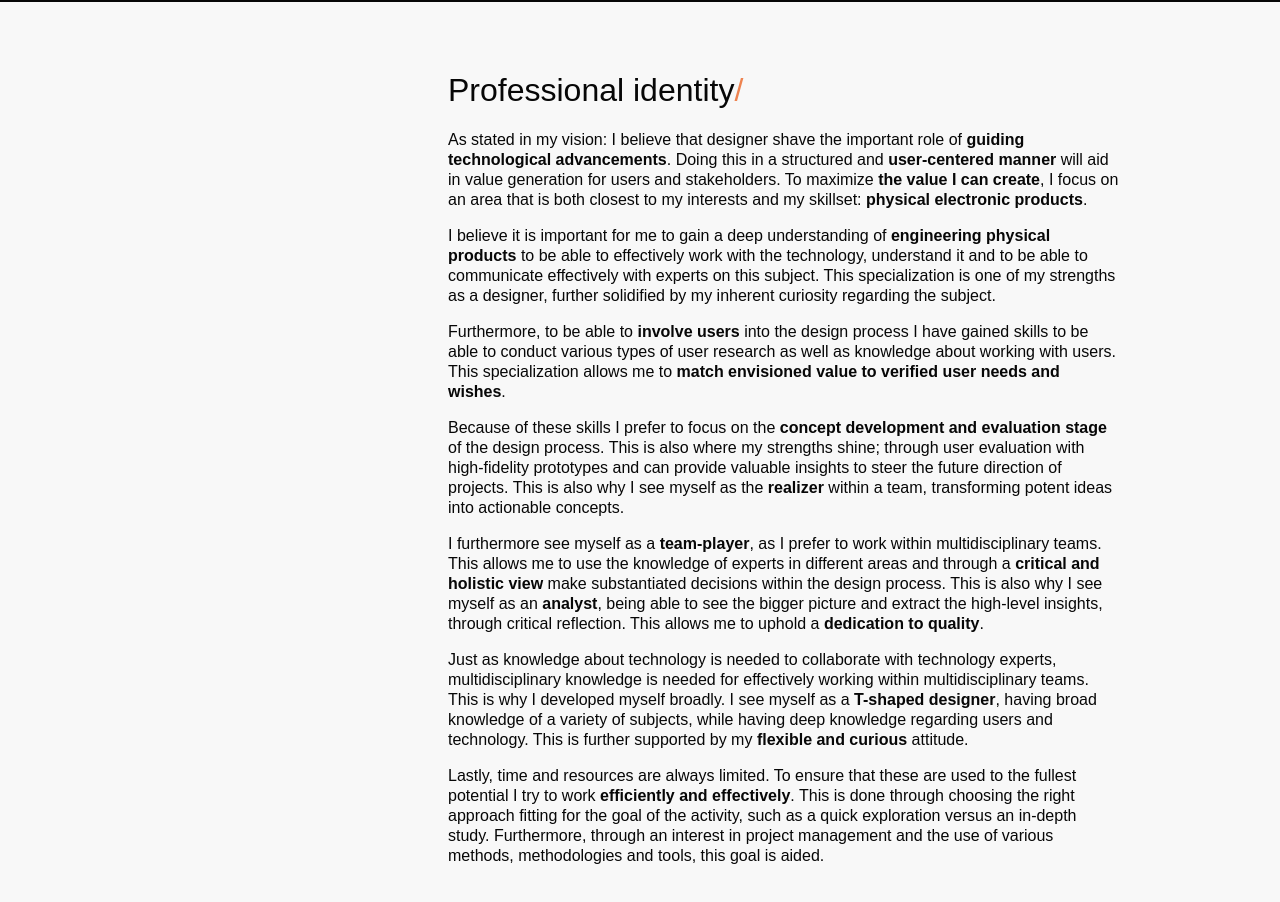
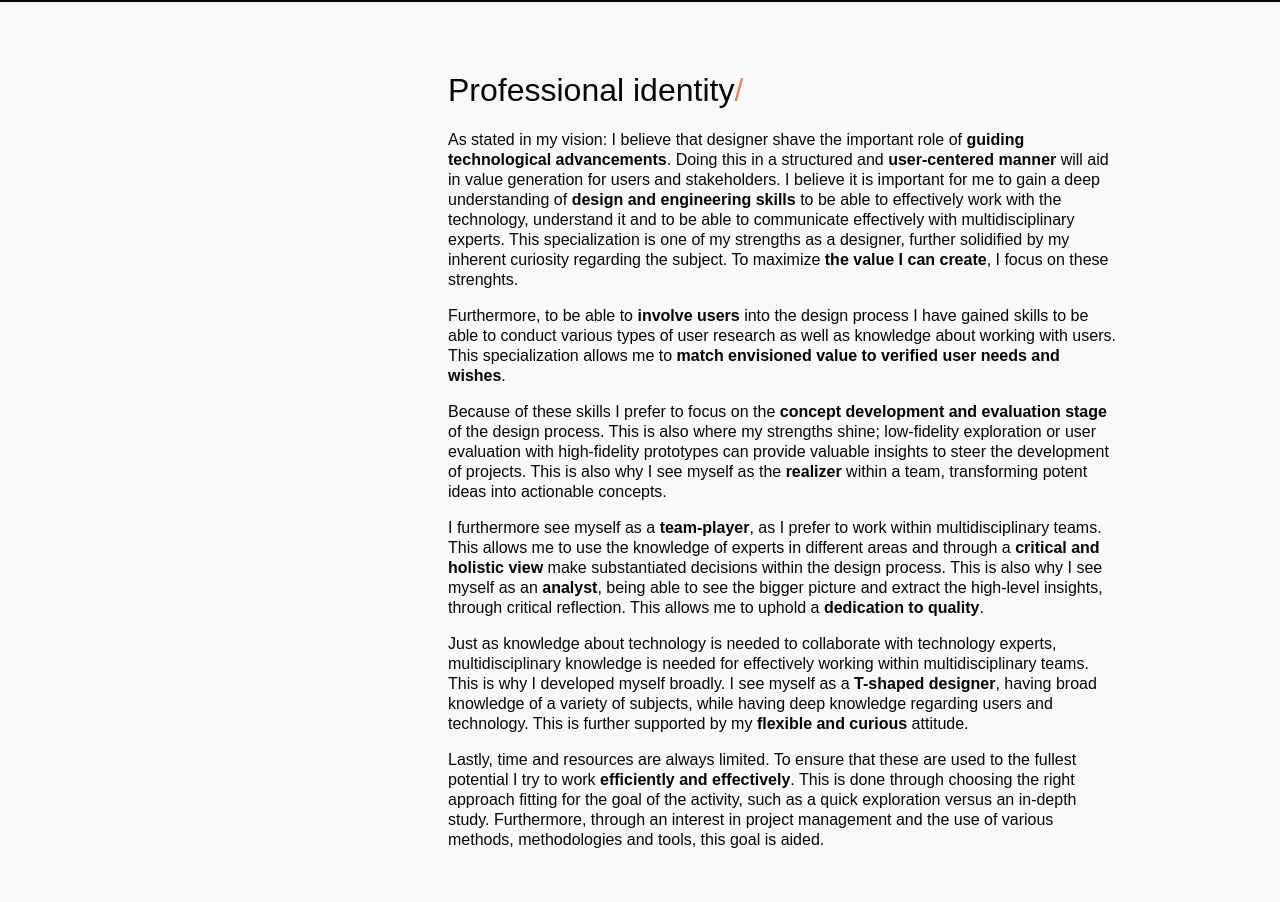
Before and after one commit to Ivbro/ivbro.github.io, a plain HTML site: page development.html in a window 1280 px wide. Shown: the part 980-1882 px from the top of the page. Drawn offline with nearby package versions, Linux system fonts and the light colour scheme; a script that the page names is missing.

Commit message:
Text update

```diff
--- a/development.html
+++ b/development.html
@@ -269,21 +269,16 @@
                   <strong>guiding technological advancements</strong>. Doing
                   this in a structured and
                   <strong>user-centered manner</strong> will aid in value
-                  generation for users and stakeholders. To maximize
-                  <strong>the value I can create</strong>, I focus on an area
-                  that is both closest to my interests and my skillset:
-                  <strong>physical electronic products</strong>.
-                </p>
-                <p
-                  class="development-paragraph text-size-regular text-color-black"
-                >
-                  I believe it is important for me to gain a deep understanding
-                  of <strong>engineering physical products</strong> to be able
-                  to effectively work with the technology, understand it and to
-                  be able to communicate effectively with experts on this
-                  subject. This specialization is one of my strengths as a
+                  generation for users and stakeholders. I believe it is
+                  important for me to gain a deep understanding of
+                  <strong>design and engineering skills</strong> to be able to
+                  effectively work with the technology, understand it and to be
+                  able to communicate effectively with multidisciplinary
+                  experts. This specialization is one of my strengths as a
                   designer, further solidified by my inherent curiosity
-                  regarding the subject.
+                  regarding the subject. To maximize
+                  <strong>the value I can create</strong>, I focus on these
+                  strenghts.
                 </p>
                 <p
                   class="development-paragraph text-size-regular text-color-black"
@@ -303,9 +298,9 @@
                   Because of these skills I prefer to focus on the
                   <strong>concept development and evaluation stage</strong> of
                   the design process. This is also where my strengths shine;
-                  through user evaluation with high-fidelity prototypes and can
-                  provide valuable insights to steer the future direction of
-                  projects. This is also why I see myself as the
+                  low-fidelity exploration or user evaluation with high-fidelity
+                  prototypes can provide valuable insights to steer the
+                  development of projects. This is also why I see myself as the
                   <strong>realizer</strong> within a team, transforming potent
                   ideas into actionable concepts.
                 </p>
```
Also changed, not shown: calmscape.html (+7 -7 lines), index.html (+2 -2 lines), stress-management-research.html (+6 -7 lines).
